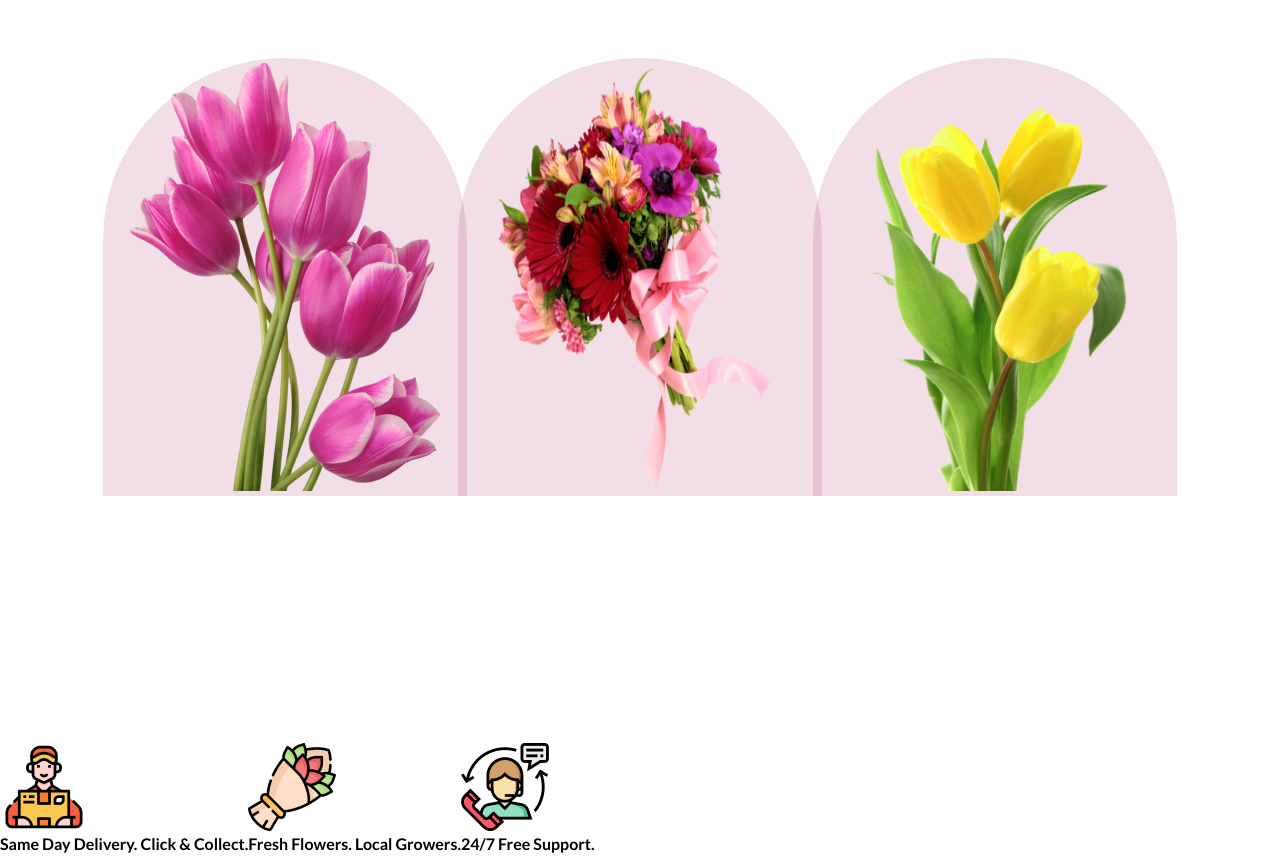
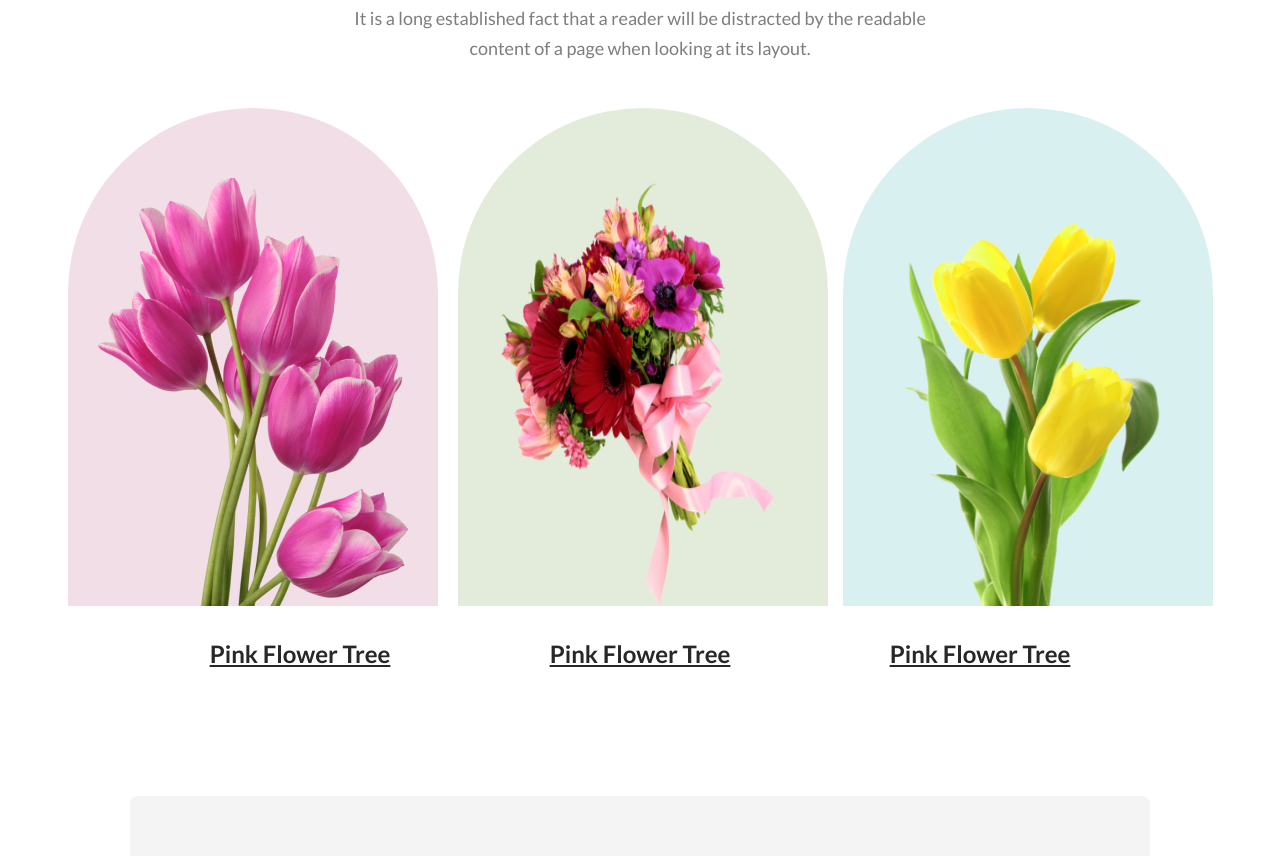
Before and after one commit to web-debasish1996/my-flower-shop-assignment, a plain HTML site: page index.html in a window 1280 px wide. Shown: the part 1094-1950 px from the top of the page. Drawn offline with Linux system fonts and the light colour scheme.

Commit message:
flower shop website created

```diff
--- a/index.html
+++ b/index.html
@@ -16,17 +16,8 @@
 <body>
     <!-- header section start -->
 
+
     <header class="header-section">
-        <nav class="navbar">
-            <h3 class="logo"><a href="#"></a></h3>
-            <ul>
-                <li><a href="#"></a>Home</li>
-                <li><a href="#"></a>Feature</li>
-                <li><a href="#"></a>Service</li>
-                <li><a href="#"></a>Blog</li>
-            </ul>
-        </nav>
-        <div class="hero-section">
         <div class="hero-container">
             <div class="hero-content">
                 <h3 class="hero-title">Let's make beautiful <br> flowers a <br> part of your life.</h3>
@@ -35,7 +26,6 @@
             </div>
             <div class="hero-image">
                 <img src="images/pngwing 10.png" alt="">
-                </div>
             </div>
         </div>
     </header> <!-- hero section end -->
@@ -47,20 +37,20 @@
             <h3 class="section-title">Our Featured Flowers</h3>
             <p class="section-description">It is a long established fact that a reader will be distracted by the readable <br> content of a page when looking at its layout.</p>
             <div class="feature-container">
-                <div class="feature-card">
+                <div class="feature-card-one">
                     <img src="images/pngwing 6.png" alt="">
                 </div>
-                <div class="feature-card">
+                <div class="feature-card-two">
                     <img src="images/pngwing 5.png" alt="">
                 </div>
-                <div class="feature-card">
+                <div class="feature-card-three">
                     <img src="images/pngwing 7.png" alt="">
                 </div>
             </div>
             <div class="feature-images-caption">
-                <p class="images-caption"><a href="#">Pink Flower Tree</a></p>
-                <p class="images-caption"><a href="#">Pink Flower Tree</a></p>
-                <p class="images-caption"><a href="#">Pink Flower Tree</a></p>
+                <p class="images-caption">Pink Flower Tree</p>
+                <p class="images-caption">Pink Flower Tree</p>
+                <p class="images-caption">Pink Flower Tree</p>
             </div>
         </section><!-- features-section end -->
 
--- a/style.css
+++ b/style.css
@@ -18,27 +18,9 @@ a {
     height: 100vh;
     background: rgba(229, 84, 115, 0.10);
     background-repeat: no-repeat;
+    padding: 50px 0;
 }
 
-.logo a{
-    font-size: 45px;
-    color: #fff;
-    font-weight: 700;
-}
-.navbar{
-    display: flex;
-    justify-content: space-between;
-    align-items: center;
-    margin: auto 130px;
-}
-.navbar ul{
-    display: flex;
-    align-items: center;
-    list-style: none;
-}
-.logo a span{
-    color: #E55473;
-}
 .hero-container {
     display: flex;
     justify-content: space-between;
@@ -46,7 +28,9 @@ a {
     padding: 0 130px;
 }
 
-.hero-container .hero-content {}
+.hero-content {
+    max-width: 700px;
+}
 
 .hero-content .hero-title {
     color: #272727;
@@ -67,6 +51,7 @@ a {
     width: 435px;
     height: 600px;
     display: flex;
+    position: bottom;
 }
 
 .hero-container .hero-image img {
@@ -78,11 +63,6 @@ a {
     border-radius: 8px;
     background: #E55473;
     border: none;
-    margin-top: ;
-}
-
-.features-section {
-    margin: 130px 0;
 }
 
 .section-title {
@@ -91,7 +71,6 @@ a {
     font-size: 40px;
     font-weight: 800;
     margin-bottom: 24px;
-
 }
 
 .section-description {
@@ -103,44 +82,86 @@ a {
     margin-bottom: 45px;
 }
 
+/* features-section */
+
+.features-section {
+    margin: 125px 130px;
+}
+
 .feature-container {
     display: flex;
-    /* align-items: center; */
-    justify-content: space-between;
-    margin: 0 130px;
+    justify-content: center;
+    align-items: center;
 }
-.feature-card{
 
-    display: flex;
-    align-items: center;
-    justify-content: center;
-
-}
-.feature-card img {
-    padding: 50px 0 50px;
+.feature-container img {
     width: 310px;
     height: 428px;
-    position: relative;
 }
 
-.feature-card::before{
-    content: '';
-    width: 364px;
-    height: 438px;
+.feature-card-one {
+    width: 464px;
+    height: 428px;
     border-radius: 300px 300px 0px 0px;
     background: rgba(167, 33, 98, 0.15);
-    position: absolute;
-    z-index: -1;
+    padding: 70px 30px 0px 30px;
+    margin-right: 20px;
+}
+
+.feature-card-two {
+    width: 428px;
+    height: 428px;
+    border-radius: 300px 300px 0px 0px;
+    background: rgba(71, 125, 17, 0.15);
+    padding: 70px 30px 0px 30px;
+    margin-right: 15px;
+}
+
+.feature-card-three {
+    width: 464px;
+    height: 428px;
+    border-radius: 300px 300px 0px 0px;
+    background: rgba(5, 151, 160, 0.15);
+    padding: 70px 30px 0px 30px;
+}
+
+.feature-images-caption {
+    display: flex;
+    justify-content: space-around;
+    color: #272727;
+    text-align: center;
+    font-size: 24px;
+    font-weight: 700;
+    line-height: 35px;
+    margin-top: 30px;
+    text-decoration-line: underline;
 }
 
 /* services section */
 .service-section {
-    width: 89%;
+    margin: 0 130px;
+    padding: 80px 100px;
+    border-radius: 8px;
+    background: rgba(39, 39, 39, 0.05);
 }
 
 .service-container {
     display: flex;
+    justify-content: space-around;
+    align-items: center;
+}
 
+.our-services {
+    padding: 50px 0;
+    text-align: center;
+}
+
+.service-caption {
+    margin-top: 15px;
+    color: rgba(39, 39, 39, 0.80);
+    text-align: center;
+    font-size: 20px;
+    font-weight: 600;
 }
 
 .hot-deal {
```
Lines whose indentation alone changed are shown as unchanged.
